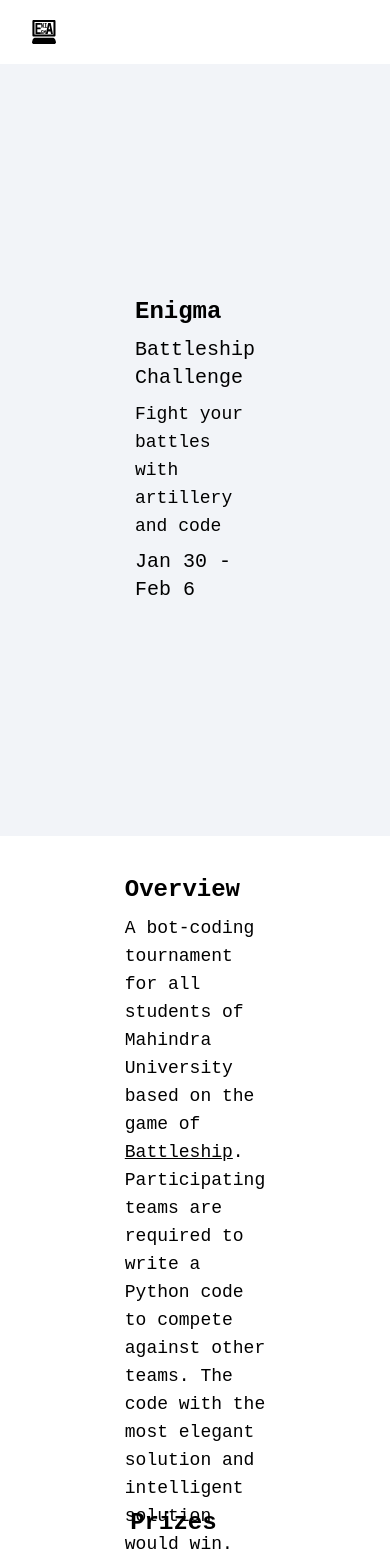
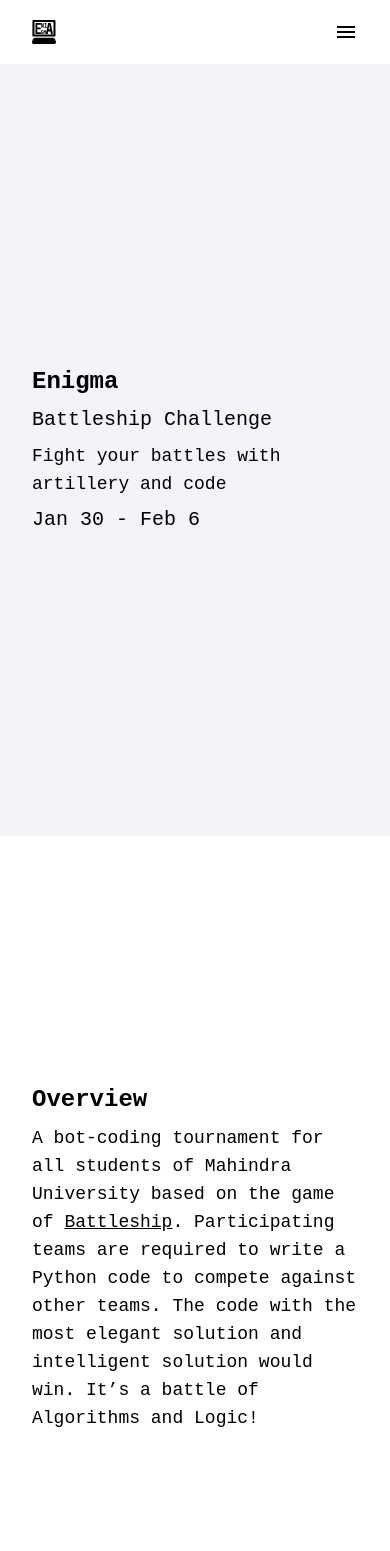
Before and after one commit to MU-Enigma/battleship, a Vue app: page / in a window 390 px wide. Shown: the top 1551 px of the page. Built offline with nearby package versions, Linux system fonts and the light colour scheme.

Commit message:
Make responsive for mobile view
Signed-off-by: Androbuddy <anirudhchimpidi8@gmail.com>

```diff
--- a/src/App.vue
+++ b/src/App.vue
@@ -8,7 +8,7 @@
 <template>
 	<Header />
 	<div class="flex flex-col-reverse lg:flex-row lg:justify-between justify-center items-center landing home">
-		<div class="mx-52 flex flex-col gap-2 lg:gap-5">
+		<div class="lg:mx-52 mx-8 flex flex-col gap-2 lg:gap-5">
 			<h1 class="lg:text-5xl text-2xl font-bold">Enigma</h1>
 			<h2 class="lg:text-3xl text-xl">Battleship Challenge</h2>
 			<h3 class="lg:text-2xl text-lg font-thin">Fight your battles with artillery and code</h3>
@@ -18,7 +18,7 @@
 	</div>
 
 	<div id="about" class="h-screen flex flex-col-reverse lg:flex-row lg:justify-between justify-center items-center">
-		<div class="mx-52 flex flex-col gap-2 lg:gap-8">
+		<div class="lg:mx-52 mx-8 flex flex-col gap-2 lg:gap-8">
 			<h1 class="lg:text-5xl text-2xl font-bold">Overview</h1>
 			<h3 class="lg:text-2xl text-lg font-thin">
 				A bot-coding tournament for all students of Mahindra University based on the game of <a href="https://en.wikipedia.org/wiki/Battleship_(game)" class="underline">Battleship</a>.
@@ -30,7 +30,7 @@
 	</div>
 
 	<div id="prizes" class="h-screen flex flex-col-reverse lg:flex-row lg:justify-between justify-center items-center landing">
-		<div class="mx-52 flex flex-col gap-2 lg:gap-8">
+		<div class="lg:mx-52 mx-8 flex flex-col gap-2 lg:gap-8">
 			<h1 class="lg:text-5xl text-2xl font-bold">Prizes</h1>
 			<h3 class="lg:text-xl text-lg font-thin flex flex-col">
 				<span class="pb-4">Cash prizes will be transferred via UPI to the wallets of respective winners. <br>
@@ -44,9 +44,9 @@
 	</div>
 
 	<div id="rules" class="h-screen flex flex-col-reverse lg:flex-row lg:justify-between justify-center items-center">
-		<div class="mx-52 flex flex-col gap-2 lg:gap-8">
+		<div class="lg:mx-52 mx-8 flex flex-col gap-2 lg:gap-8">
 			<h1 class="lg:text-5xl text-2xl font-bold">Tournament rules</h1>
-			<ol class="lg:text-2xl text-lg font-thin flex flex-col list-decimal gap-4 ml-12">
+			<ol class="lg:text-2xl text-lg font-thin flex flex-col list-decimal gap-4 ml-6 lg:ml-12">
 				<li>Submission: Fixed size, no folders</li>
 				<li>Programming language to use Python3+ (without external libraries)</li>
 				<li>Team size: (1-5), People who have no team can join the team-making program.</li>
@@ -63,13 +63,17 @@
 	</div>
 
 	<div id="touch" class="h-screen flex flex-col-reverse lg:flex-row lg:justify-between justify-center items-center landing">
-		<div class="mx-52 flex flex-col gap-2 lg:gap-8">
+		<div class="lg:mx-52 mx-8 flex flex-col gap-2 lg:gap-8">
 			<h1 class="lg:text-5xl text-2xl font-bold">Get in Touch</h1>
 			<h2 class="lg:text-2xl text-lg font-thin flex flex-col">
 				Got questions?<br>
 				Join our discord server and we'll be right with you.
 			</h2>
-			<div class="p-6 w-52 flex justify-center items-center rounded-3xl text-white button font-sans text-xl cursor-pointer transform hover:scale-95 ease-in-out duration-300 shadow-md"><a href="https://discord.gg/5eJwmkV">Engima Discord</a></div>
+			<a href="https://discord.gg/5eJwmkV">
+				<div class="mt-6 p-6 w-60 flex justify-center items-center rounded-3xl text-white button cursor-pointer transform hover:scale-95 ease-in-out duration-300 shadow-md">
+					<img src="./assets/Discord-Logo+Wordmark-White.svg" >
+				</div>
+			</a>
 		</div>
 	</div>
 
--- a/src/components/Header.vue
+++ b/src/components/Header.vue
@@ -11,7 +11,7 @@
 		</ul>
 		<div class="block lg:hidden" @click="overflow = !overflow">
 			<svg width="24" height="24" viewBox="0 0 24 24" fill="none" xmlns="http://www.w3.org/2000/svg">
-				<path d="M3 6H21V8H3V6ZM3 11H21V13H3V11ZM3 16H21V18H3V16Z" fill="white"/>
+				<path d="M3 6H21V8H3V6ZM3 11H21V13H3V11ZM3 16H21V18H3V16Z" fill="black"/>
 			</svg>
 		</div>
 	</header>
@@ -22,7 +22,7 @@
 				<span class="hover:underline transition ease-in-out duration-300 cursor-pointer" v-scroll-to="`#prizes`"><li>Prizes</li></span>
 				<span class="hover:underline transition ease-in-out duration-300 cursor-pointer" v-scroll-to="`#rules`"><li>Rules</li></span>
 				<span class="hover:underline transition ease-in-out duration-300 cursor-pointer" v-scroll-to="`#touch`"><li>Get in Touch</li></span>
-		</ul>
+			</ul>
 		</div>
 	</div>
 </template>
@@ -44,12 +44,12 @@
 }
 
 .over-flow {
-	background: white;
+	background: rgba(256, 256, 256, 1);
 	margin-top: 64px;
-	height: calc(100vh - 64px);
+	height: calc(100vh - 72px);
 }
 
 .nav-scroll-bg {
-	background: white;
+	background: rgba(256, 256, 256, 1);
 }
 </style>
```
Also changed, not shown: src/assets/Discord-Logo+Wordmark-White.svg (added).
